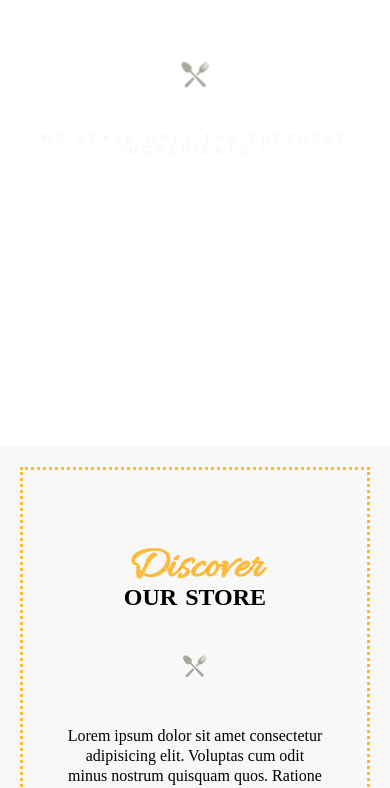
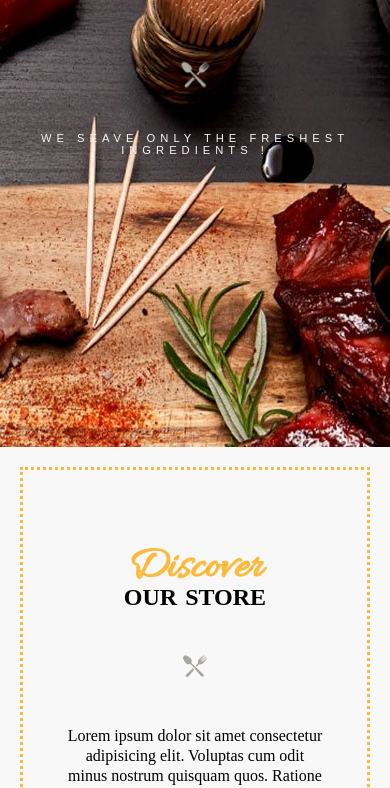
Before and after one commit to noeltankeu/projet2_evolved, a plain HTML site: page index.html in a window 390 px wide. Shown: the part 313-1101 px from the top of the page. Drawn offline with Linux system fonts and the light colour scheme; the site is published under a folder, as on GitHub Pages, so addresses that start at the root find nothing.

Commit message:
Update index.css

```diff
--- a/styles/index.css
+++ b/styles/index.css
@@ -16,7 +16,7 @@ body {
 }
 
 .nav-header_container {
-  background: url(/img/bg-slider-06.jpg) no-repeat;
+  background: url(../img/bg-slider-06.jpg) no-repeat;
   background-size: 100% 85vh;
   color: whitesmoke;
   min-height: 90vh;
@@ -24,7 +24,7 @@ body {
 @media screen and (max-width: 800px) {
   .nav-header_container {
     background-size: 100%;
-    background: url(/img/bg-slider-06.jpg) center no-repeat;
+    background: url(../img/bg-slider-06.jpg) center no-repeat;
   }
 }
 .nav-header_container nav {
```
